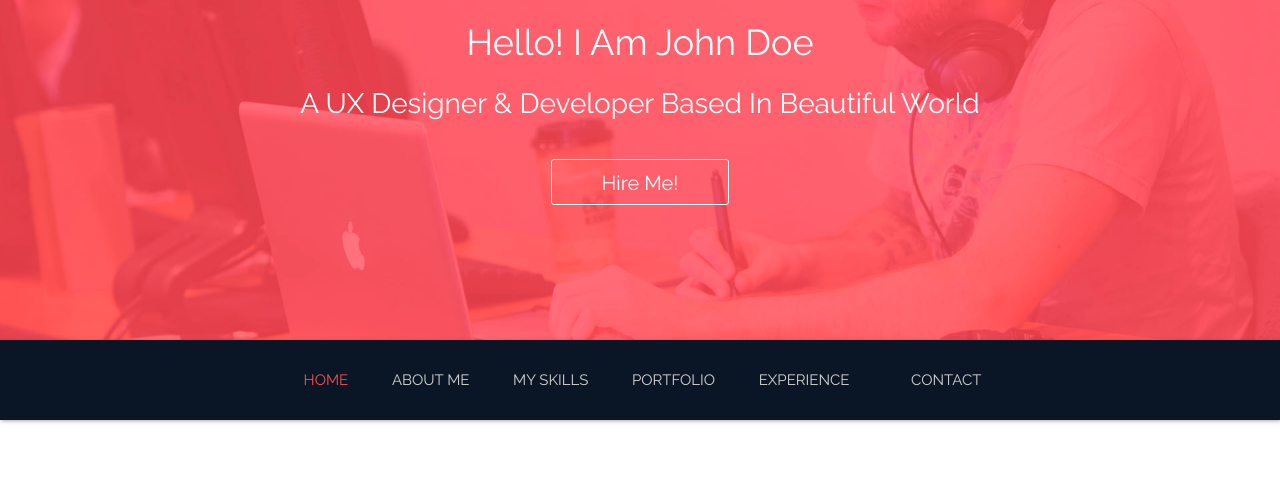
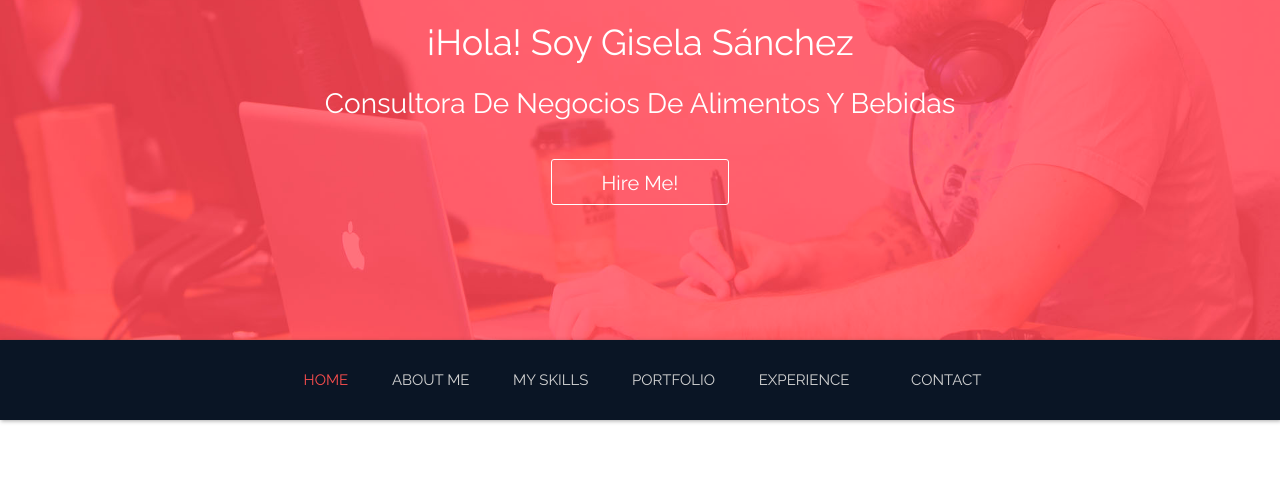
Before and after one commit to GiselaGo/GiselaGo.github.io, a plain HTML site: page index.html in a window 1280 px wide. Shown: the part 282-759 px from the top of the page. Drawn offline with Linux system fonts and the light colour scheme.

Commit message:
Update index.html

```diff
--- a/index.html
+++ b/index.html
@@ -3,7 +3,7 @@
 <head>
 <meta charset="utf-8">
 <meta name="viewport" content="width=device-width, maximum-scale=1">
-<title>John Bootstrap One Page HTML5 Free Resume Template | Webthemez</title>
+<title> Gisela Sánchez </title>
 <link rel="icon" href="favicon.png" type="image/png">
 <link href="css/bootstrap.min.css" rel="stylesheet" type="text/css">
 <link rel="stylesheet" href="js/fancybox/jquery.fancybox.css" type="text/css" media="screen" />
@@ -25,7 +25,7 @@
 		<div class="top_left_cont zoomIn wow animated" id="logo">
 		<img class="img-circle" src="img/guy.jpg" alt="">
 
-              <h2>Hello! I am John Doe <br/><strong>A UX Designer & Developer based in Beautiful World</strong></h2>
+              <h2>¡Hola! Soy Gisela Sánchez <br/><strong>Consultora de negocios de alimentos y bebidas</strong></h2>
               <a href="#service" class="read_more2">Hire Me!</a> </div>
 	</div>
 
```
